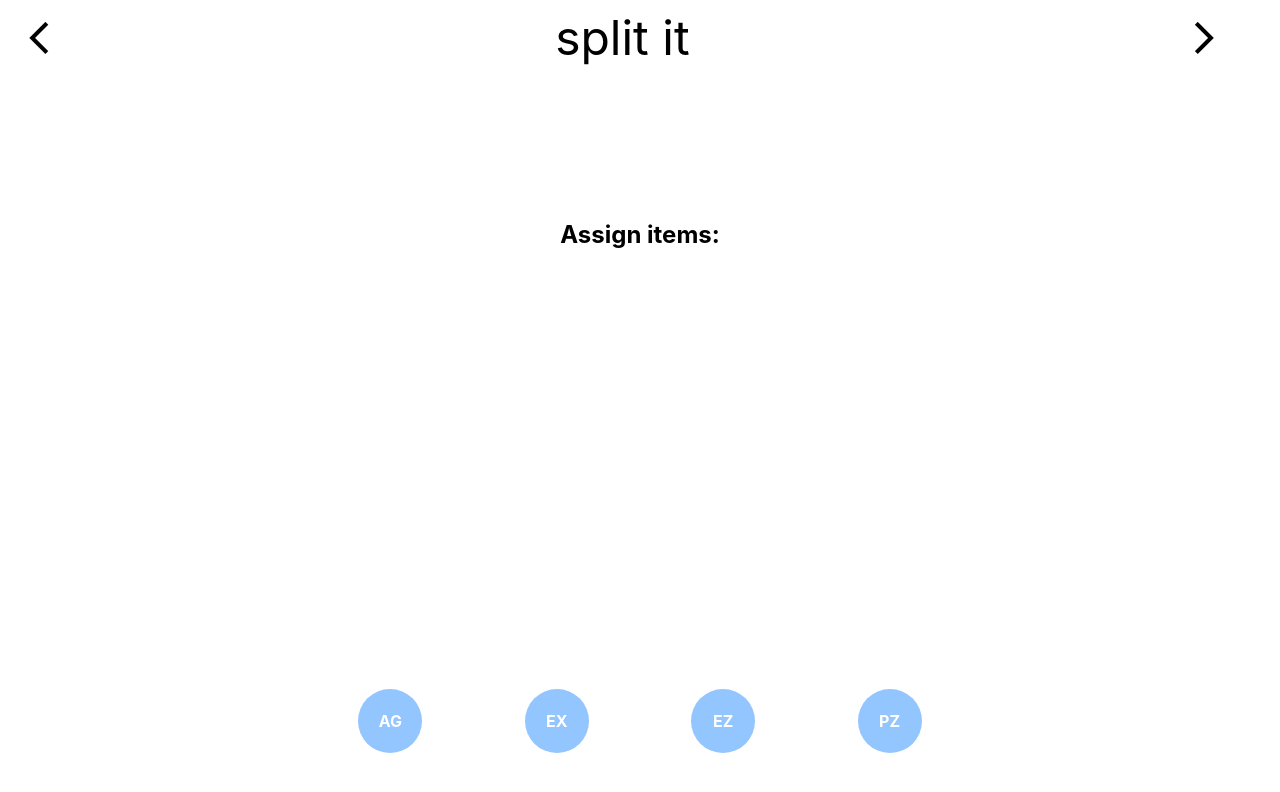
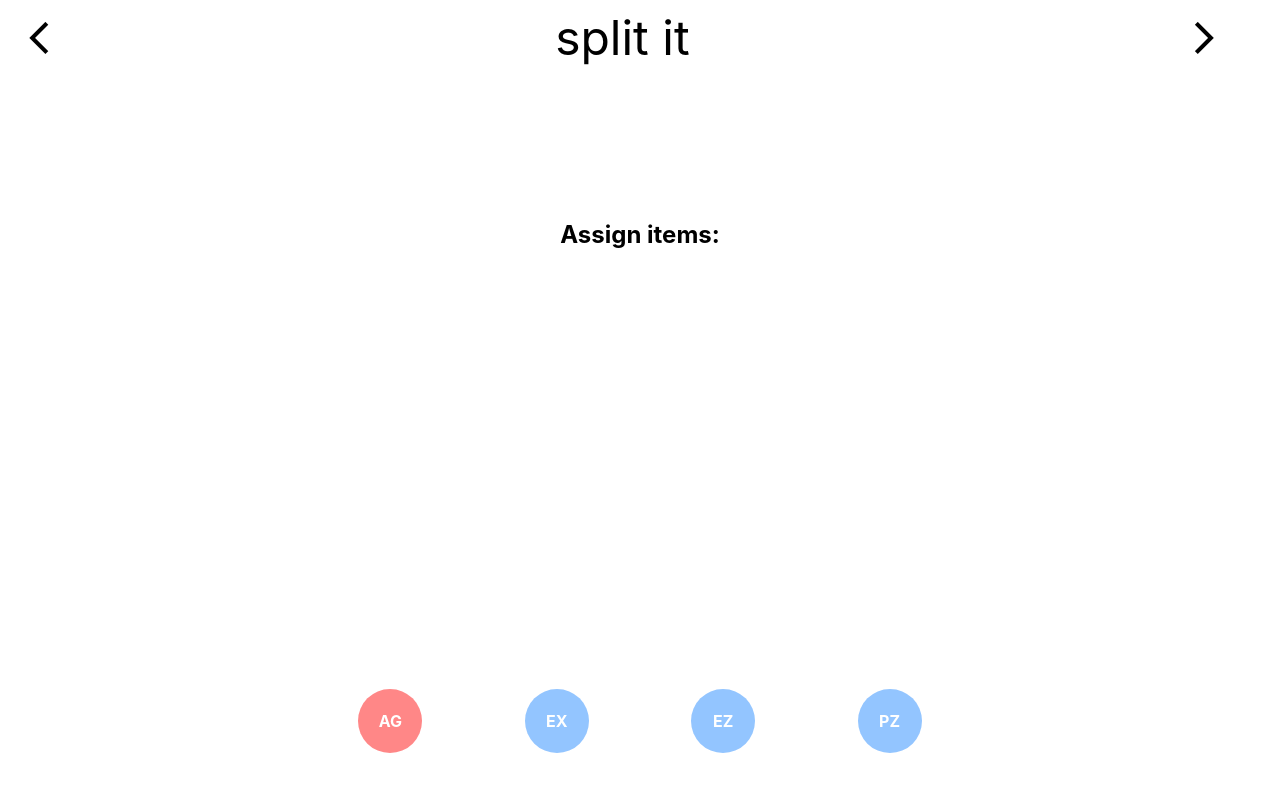
Before and after one commit to exing1/split-it, a React (Create React App) app: page /select in a window 1280 px wide. In both pictures the pointer is over the element "AG". Shown: the top 792 px of the page. Built offline with nearby package versions, Linux system fonts and the light colour scheme.

Commit message:
hover color

```diff
--- a/src/App.css
+++ b/src/App.css
@@ -128,5 +128,9 @@
   text-align: center;
 }
 
+.userIcon:hover {
+  background-color: rgb(255, 135, 135);
+}
+
 @media only screen and (min-width: 768px) {
 }
```
